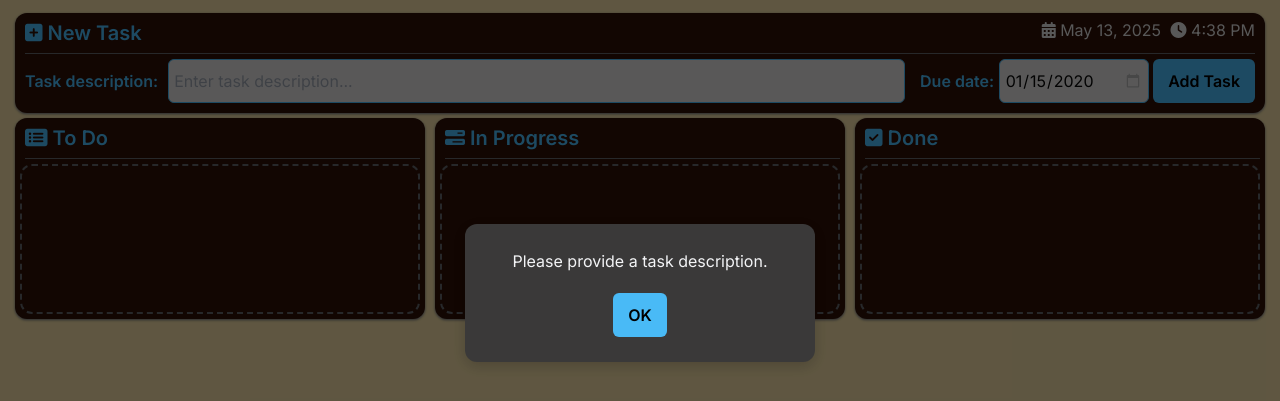
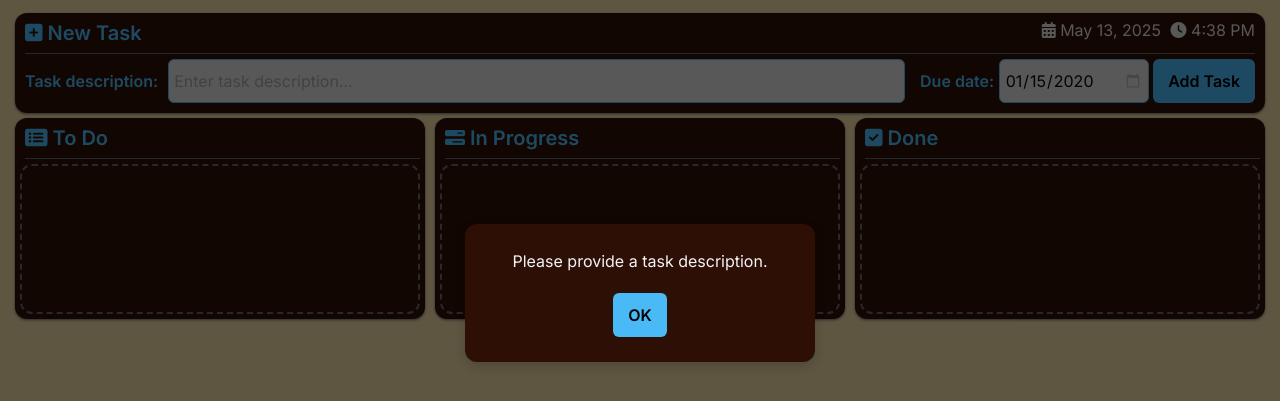
Before and after one commit to Khandakerhub/BMSS-Task-Manager, a plain HTML site: page index.html in a window 1280 px wide. Both pictures are taken after typing "2020-01-15" into the empty fields and a click on the button "Add Task". Shown: the part 107-508 px from the top of the page. Drawn offline with nearby package versions, Linux system fonts and the light colour scheme.

Commit message:
Update style.css

```diff
--- a/style.css
+++ b/style.css
@@ -117,6 +117,7 @@
 /* Style for draggable items */
 .draggable {
 	cursor: grab;
+	-webkit-user-select: none;
 	user-select: none;
 	transition: background-color 0.2s ease;
 	position: relative;
@@ -237,13 +238,11 @@
 /* Style for date input placeholder */
 .dateInput:invalid {
 	color: #6b7280;
-			/* Placeholder-like color */
 }
 
 .dateInput::-webkit-calendar-picker-indicator {
 	cursor: pointer;
 	filter: invert(0.7);
-			/* Make calendar icon visible on dark background */
 }
 
 
@@ -273,17 +272,12 @@
 	flex-direction: column;
 	flex-grow: 1;
 	padding-right: 5px;
-			/* Space for delete button */
 	padding-bottom: 15px;
-			/* Space for timestamp */
 }
 
 /* Style for the main task content */
 .task-content {
-			/* flex-grow: 1; */
-			/* Removed */
 	margin-bottom: 4px;
-			/* Space below task text */
 	font-size: 14px;
 	word-break: break-word;
 }
@@ -354,7 +348,7 @@
 }
 
 .modal-content {
-			background-color: #3a3939;
+	background-color: #2d0f05;
 	color: #f3f4f6;
 	padding: 25px;
 	border-radius: 12px;
@@ -372,7 +366,6 @@
 .modal-buttons {
 	display: flex;
 	justify-content: space-around;
-			/* Default for two buttons */
 	gap: 15px;
 }
 
@@ -392,16 +385,13 @@
 	transition: background-color 0.2s ease, transform 0.1s ease;
 	cursor: pointer;
 	flex-grow: 1;
-			/* Allow buttons to grow */
 	max-width: 150px;
-			/* Limit button width */
 }
 
 /* Single button takes less space */
 .modal-buttons.single-button .modal-button {
 	flex-grow: 0;
 }
-
 
 .modal-button:hover {
 	color: #ffffff;
@@ -437,7 +427,6 @@
 	/* Match cancel hover */
 	color: #ffffff;
 }
-
 
 /* Confetti canvas positioning */
 #confetti-canvas {
```
Lines whose indentation alone changed are shown as unchanged.
